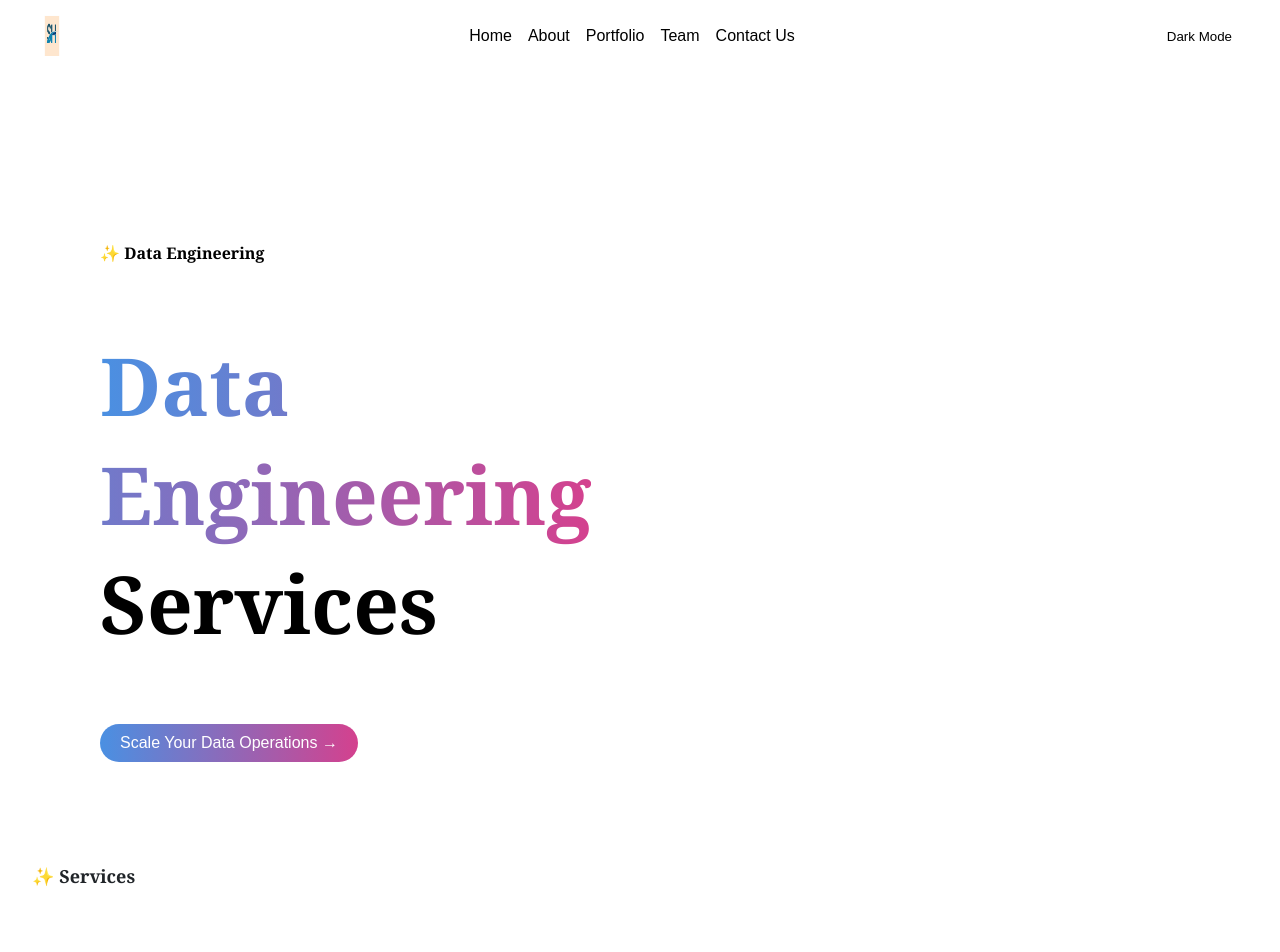
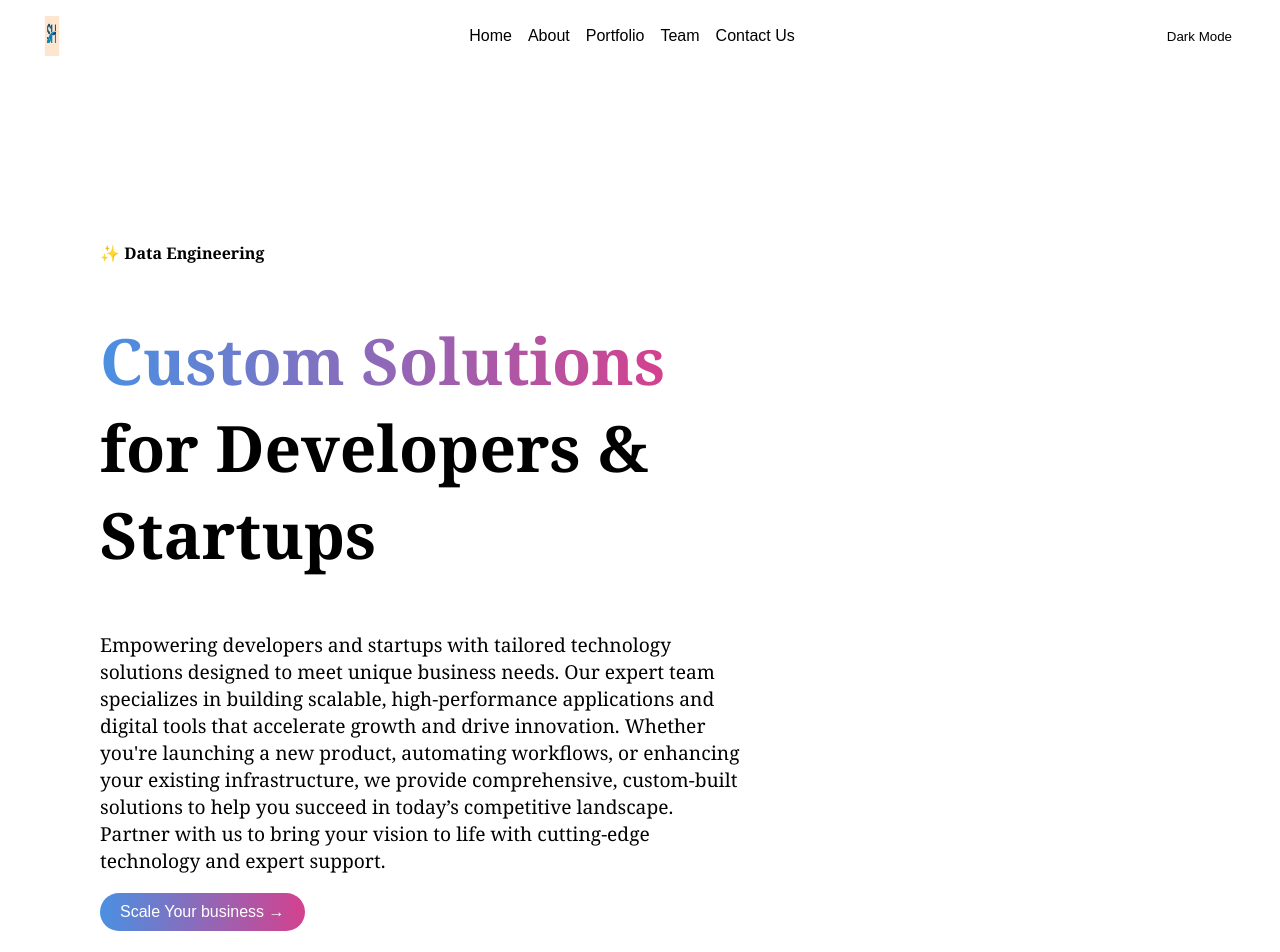
Before and after one commit to Square-Hack-Tech/square-hack, a React (Vite) app: page / in a window 1280 px wide. Shown: the top 952 px of the page. Built offline with nearby package versions, Linux system fonts and the light colour scheme.

Commit message:
fix : designing changes of footer

```diff
--- a/data/data.json
+++ /dev/null
@@ -1,7 +0,0 @@
-{
-    "badge": "✨ Data Engineering",
-    "titlePart1": "Data Engineering",
-    "titlePart2": "Services",
-    "description": "Empower your business with a data engineering company, ensuring precise data management and actionable insights for smarter decisions.",
-    "buttonText": "Scale Your Data Operations"
-  }
--- /dev/null
+++ b/data/heroSection.json
@@ -0,0 +1,7 @@
+{
+  "badge": "✨ Data Engineering",
+  "titlePart1": "Custom Solutions ",
+  "titlePart2": "for Developers & Startups",
+  "description": "Empowering developers and startups with tailored technology solutions designed to meet unique business needs. Our expert team specializes in building scalable, high-performance applications and digital tools that accelerate growth and drive innovation. Whether you're launching a new product, automating workflows, or enhancing your existing infrastructure, we provide comprehensive, custom-built solutions to help you succeed in today’s competitive landscape. Partner with us to bring your vision to life with cutting-edge technology and expert support.",
+  "buttonText": "Scale Your business"
+}
--- a/src/components/HeroSection.jsx
+++ b/src/components/HeroSection.jsx
@@ -1,5 +1,5 @@
 import React from 'react'
-import data from '../../data/data.json'
+import data from '../../data/heroSection.json'
 import '../styles/HeroSection.css'
 
 const HeroSection = () => {
@@ -10,7 +10,7 @@ const HeroSection = () => {
         <h1>
           <span className='gradient-text'>{data.titlePart1}</span> {data.titlePart2}
         </h1>
-        {/* <p>{data.description}</p> */}
+        <p>{data.description}</p>
         <button className='cta-button'>{data.buttonText} &rarr;</button>
       </div>
     </section>
--- a/src/styles/HeroSection.css
+++ b/src/styles/HeroSection.css
@@ -6,7 +6,6 @@
     text-align: left;
     font-family: Georgia, 'Times New Roman', Times, serif;
     padding: 20px 100px;
-    background: #fff;
   }
 
   .hero-content {
@@ -16,23 +15,22 @@
   .badge {
     font-size: 16px;
     font-weight: bold;
-    color: #000;
   }
 
   .gradient-text {
     background: linear-gradient(to right, #4a90e2, #d4418e);
     -webkit-background-clip: text;
     -webkit-text-fill-color: transparent;
-    font-size: 80px;
+    font-size: 4rem;
   }
 
   h1 {
-    font-size: 5rem;
+    font-size: 4rem;
     font-weight: bold;
   }
 
   p {
-    font-size: 18px;
+    font-size: 1.2rem;
   }
 
   .cta-button {
@@ -62,5 +60,6 @@
 
     p {
       font-size: 1rem;
+      color: #333;
     }
   }
--- a/src/styles/ListSection.css
+++ b/src/styles/ListSection.css
@@ -1,6 +1,7 @@
 .section-container {
     padding: 2rem;
     font-family: Georgia, 'Times New Roman', Times, serif;
+    padding: 20px 100px;
   }
 
   .section-header {
@@ -12,7 +13,6 @@
     font-size: 18px;
     font-weight: bold;
     font-family: Georgia, 'Times New Roman', Times, serif;
-    color: #212529;
   }
 
   .headline {
@@ -28,7 +28,6 @@
 
   .subheadline {
     font-size: 1.2rem;
-    color: #333;
   }
 
   .section-link {
```
